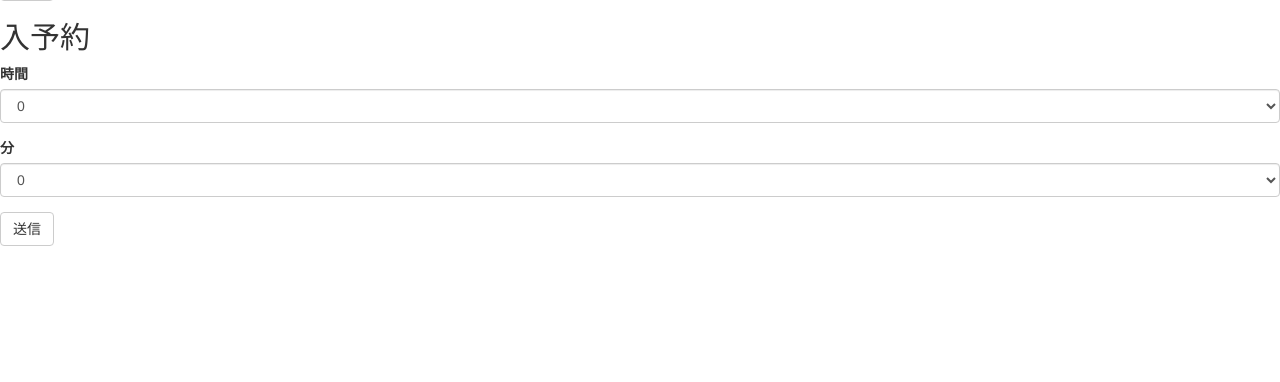
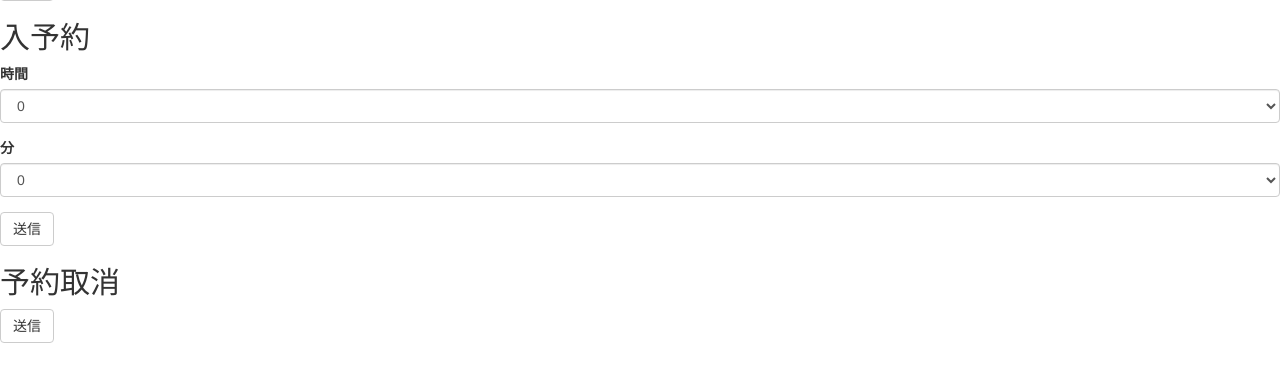
Before and after one commit to momotaro98/raspberry_AC_controller, a Flask app: page /reservation in a window 1280 px wide. Shown: the part 296-678 px from the top of the page. Run offline with Flask 2, Linux system fonts and the light colour scheme; some libraries are stand-ins or nearby versions.

Commit message:
add undo reservation func

```diff
--- a/app.py
+++ b/app.py
@@ -4,7 +4,7 @@ from flask import Flask, render_template, request, redirect, url_for, flash
 from flask_bootstrap import Bootstrap
 
 from config import Config
-from model import ACState, ReserveOffTimeForm, ReserveOnTimeForm
+from model import ACState, ReserveOffTimeForm, ReserveOnTimeForm, UndoReservationForm
 
 
 def create_app():
@@ -123,6 +123,7 @@ def modeWind(windMode):
 def reserve():
     offForm = ReserveOffTimeForm()
     onForm = ReserveOnTimeForm()
+    undoForm = UndoReservationForm()
     if offForm.validate_on_submit():
         # 赤外線送信
 
@@ -137,7 +138,15 @@ def reserve():
         ontext = "{h}時間{m}分後の入予約をしました".format(h=onForm.hour.data, m=onForm.minute.data)
         flash(ontext)
         return redirect(url_for('reserve'))
-    return render_template('reservation.html', offForm=offForm, onForm=onForm)
+    if undoForm.validate_on_submit():
+        # 取り消し処理
+
+        # flash表示
+        undotext = "予約を取り消しました"
+        flash(undotext)
+        return redirect(url_for('reserve'))
+
+    return render_template('reservation.html', offForm=offForm, onForm=onForm, undoForm=undoForm)
 
 
 if __name__ == "__main__":
--- a/model.py
+++ b/model.py
@@ -13,10 +13,6 @@ class ACState:
                     "wind": ("strong", "weak", "breeze", "auto")}
 
     def __init__(self, context):
-        # TODO: self._onoffには'on'と'off'のみが入る
-        # self._operatingには'cool','warm','auto','dry'のみが入る
-        # といった制約を設ける必要があるので、それを実装しよう
-
         # TODO: 現状、インスタンス毎に設定コンテキストを指定しているので、
         # 管理用のプログラムを書き、参照するCSVファイルの指定を
         # さらに抽象的なレベルで行いたい
@@ -186,3 +182,6 @@ class ReserveOnTimeForm(Form):
     hour = SelectField('時間', choices=[(str(i), str(i)) for i in range(0, 13)]) # 最大12時間
     minute = SelectField('分', choices=[(str(0), str(0)), (str(30), str(30))])
     submit = SubmitField('送信')
+
+class UndoReservationForm(Form):
+    submit = SubmitField('送信')
--- a/templates/reservation.html
+++ b/templates/reservation.html
@@ -19,5 +19,9 @@
     <h2>入予約</h2>
 </div>
 {{ wtf.quick_form(onForm) }}
+<div class="text">
+    <h2>予約取消</h2>
+</div>
+{{ wtf.quick_form(undoForm) }}
 
 {% endblock %}
```
